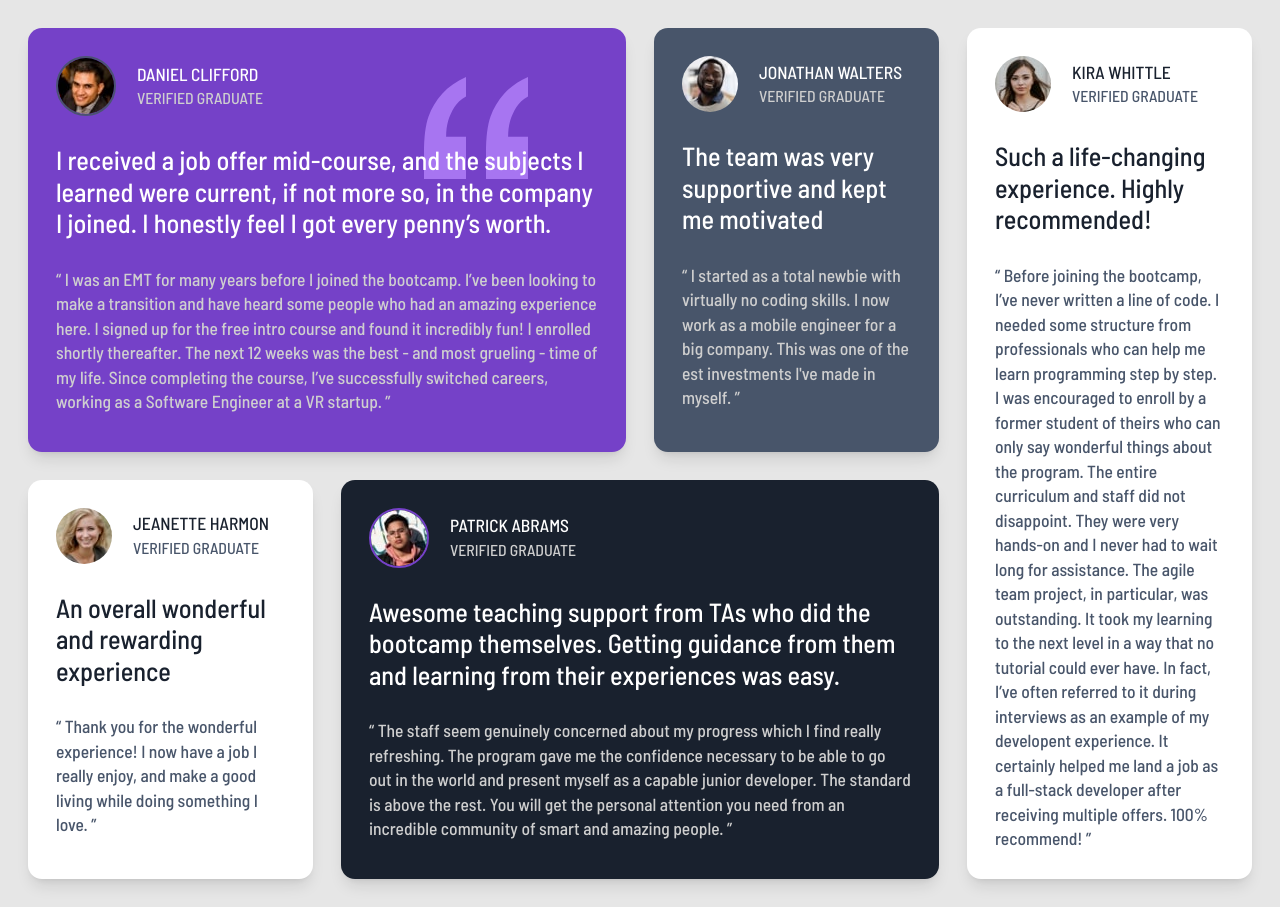
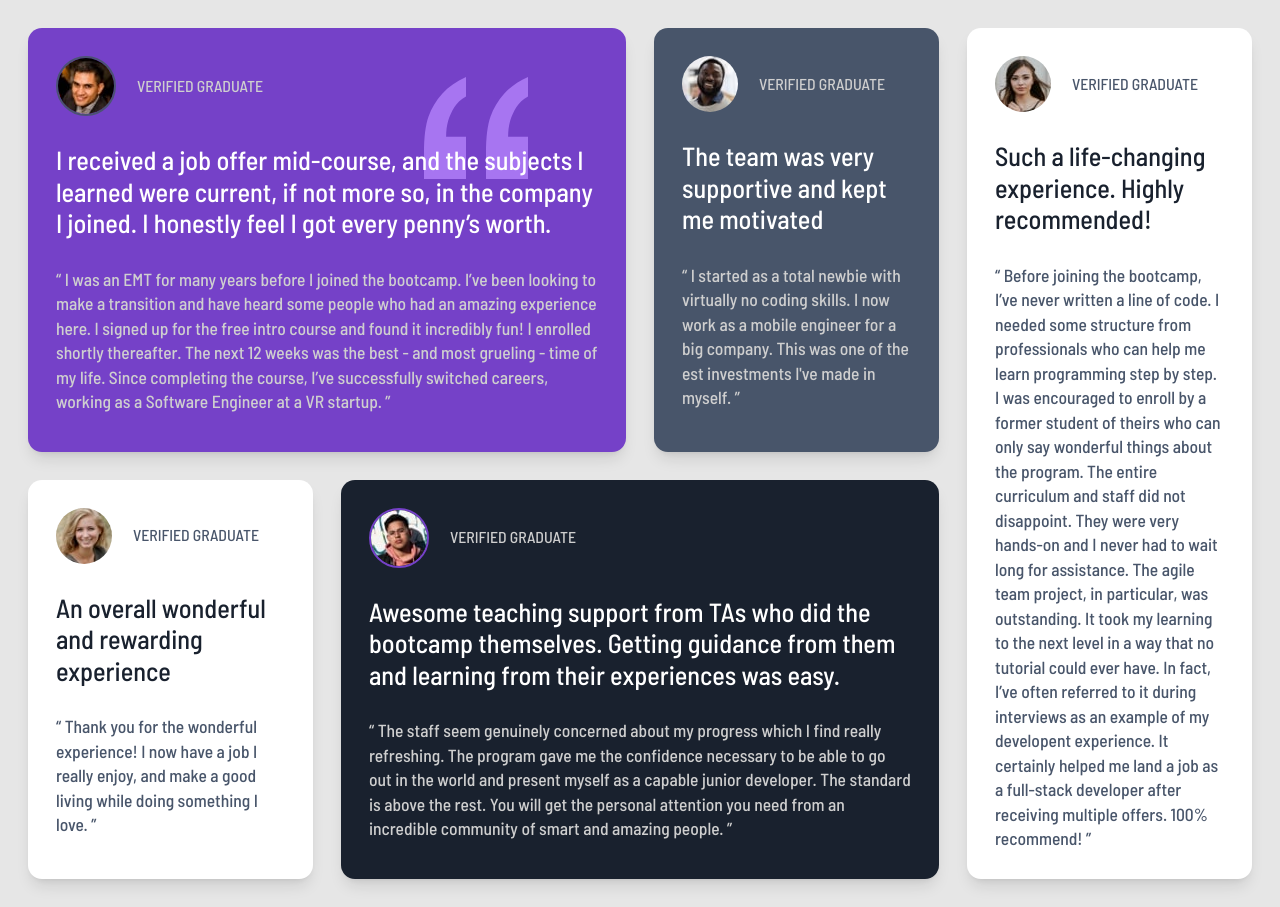
Before and after one commit to ahmedSabbahMohamed/testimonials-grid-section-main, a website: page index.html in a window 1280 px wide. Drawn offline with Linux system fonts and the light colour scheme; a web font is replaced by a local one.

Commit message:
final touches

```diff
--- a/index.html
+++ b/index.html
@@ -18,7 +18,7 @@
       <div class="flex gap-6 items-center">
         <img class="border-2 border-dgrayblue border-opacity-90 rounded-full" src="./images/image-daniel.jpg" alt="Daniel">
         <div>
-          <h2 class="uppercase text-white text-xl">Daniel Clifford</h2>
+          <h1 class="sr-only uppercase text-white text-xl">Daniel Clifford</h1>
           <h2 class="uppercase text-lgray text-lg">Verified Graduate</h2>
         </div>
       </div>
@@ -32,7 +32,7 @@
       <div class="flex gap-6 items-center">
         <img class="rounded-full" src="./images/image-jonathan.jpg" alt="Jonathan">
         <div>
-          <h2 class="uppercase text-white text-xl">Jonathan Walters</h2>
+          <h1 class="sr-only uppercase text-white text-xl">Jonathan Walters</h1>
           <h2 class="uppercase text-lgray text-lg">Verified Graduate</h2>
         </div>
       </div>
@@ -46,7 +46,7 @@
       <div class="flex gap-6 items-center">
         <img class="rounded-full" src="./images/image-jeanette.jpg" alt="Jeanette">
         <div>
-          <h2 class="uppercase text-dblackblue text-xl">Jeanette Harmon</h2>
+          <h1 class="sr-only uppercase text-dblackblue text-xl">Jeanette Harmon</h1>
           <h2 class="uppercase text-dgrayblue text-lg">Verified Graduate</h2>
         </div>
       </div>
@@ -60,7 +60,7 @@
       <div class="flex gap-6 items-center">
         <img class="border-2 border-violet rounded-full" src="./images/image-patrick.jpg" alt="particular">
         <div>
-          <h2 class="uppercase text-white text-xl">Patrick Abrams</h2>
+          <h1 class="sr-only uppercase text-white text-xl">Patrick Abrams</h1>
           <h2 class="uppercase text-lgray text-lg">Verified Graduate</h2>
         </div>
       </div>
@@ -75,7 +75,7 @@
     <div class="flex gap-6 items-center">
       <img class="rounded-full" src="./images/image-kira.jpg" alt="Kira">
       <div>
-        <h2 class="uppercase text-dblackblue text-xl">Kira Whittle</h2>
+        <h1 class="sr-only uppercase text-dblackblue text-xl">Kira Whittle</h1>
         <h2 class="uppercase text-dgrayblue text-lg">Verified Graduate</h2>
       </div>
     </div>
```
Also changed, not shown: dist/output.css.
